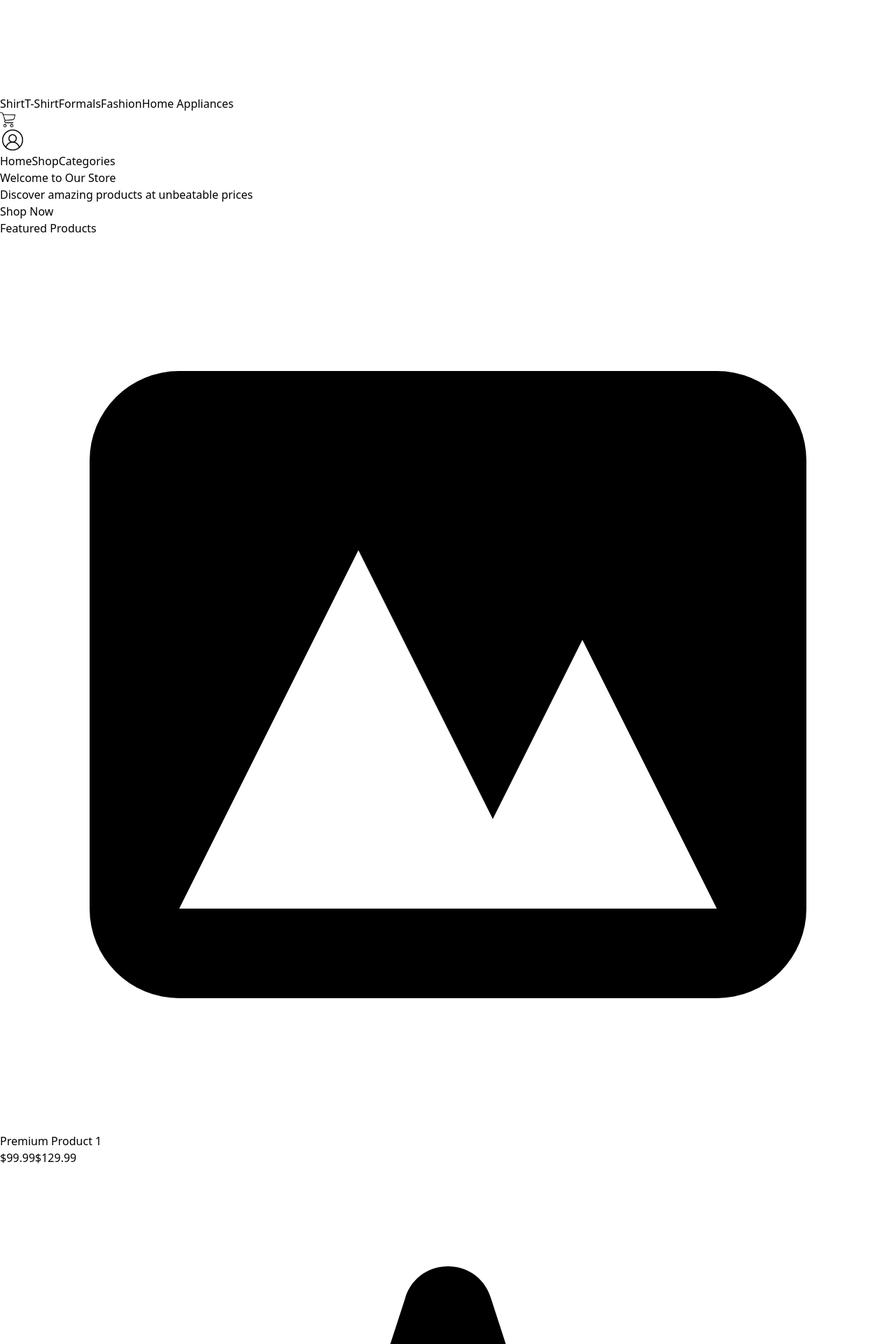
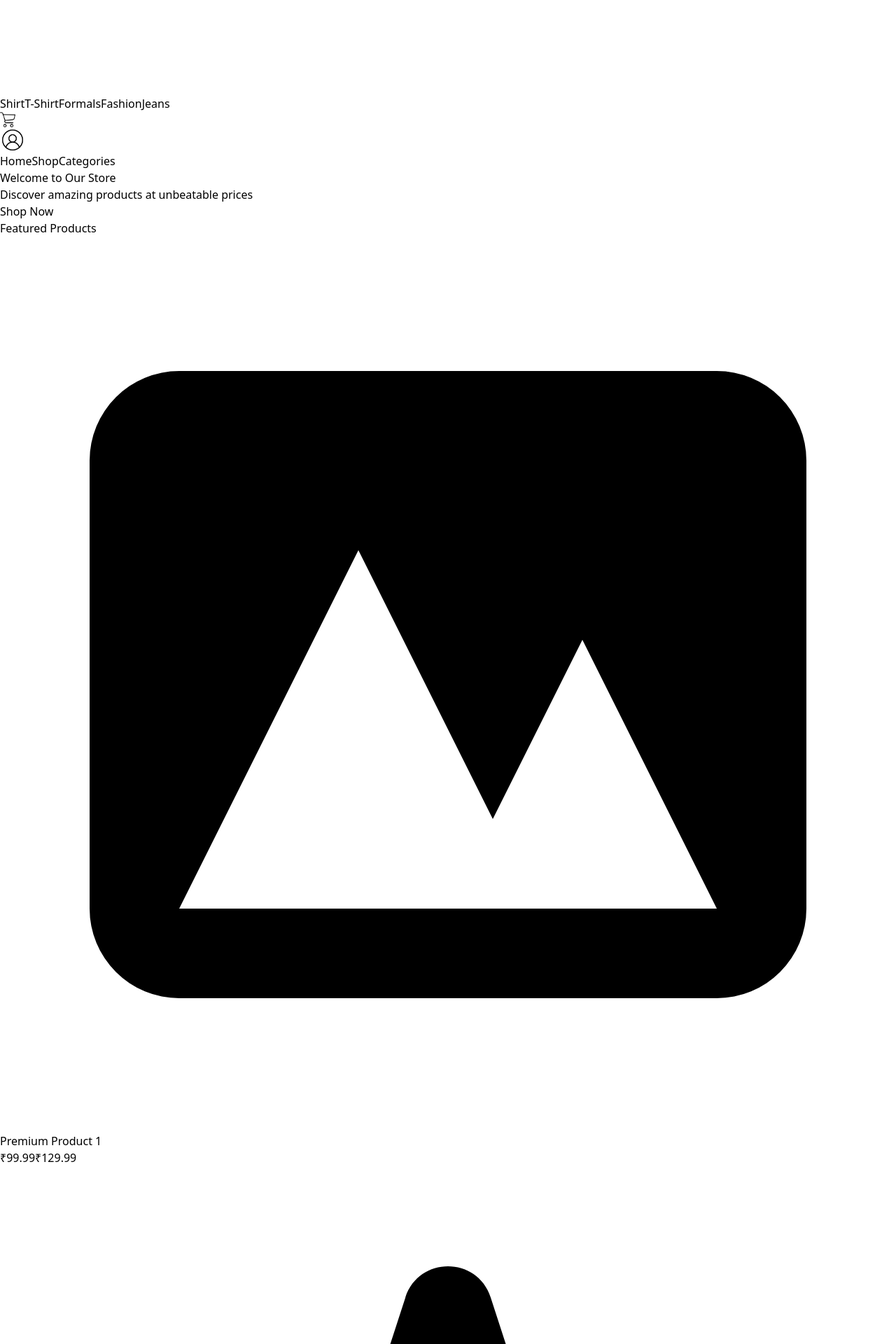
Before and after one commit to Sarthak-Daga/maheshwari_dresses, a Next.js app: page / in a window 1280 px wide. Shown: the part 1260-3180 px from the top of the page at 70% size. Built offline with nearby package versions, Linux system fonts and the light colour scheme.

Commit message:
minor corrections

```diff
--- a/src/app/page.tsx
+++ b/src/app/page.tsx
@@ -119,10 +119,10 @@ export default function Home() {
               </h3>
               <div className="mt-1 flex items-center">
                 <span className="text-indigo-600 font-bold text-lg">
-                  $99.99
+                  ₹99.99
                 </span>
                 <span className="ml-2 text-sm text-gray-500 line-through">
-                  $129.99
+                  ₹129.99
                 </span>
               </div>
               <div className="mt-1 flex items-center">
--- a/src/components/navigationBar/page.tsx
+++ b/src/components/navigationBar/page.tsx
@@ -53,7 +53,7 @@ export default function NavigationBar() {
                 <a href="/category/electronics" className="block px-4 py-2 text-sm text-gray-700 hover:bg-indigo-50 hover:text-indigo-700">T-Shirt</a>
                 <a href="/category/electronics" className="block px-4 py-2 text-sm text-gray-700 hover:bg-indigo-50 hover:text-indigo-700">Formals</a>
                 <a href="/category/fashion" className="block px-4 py-2 text-sm text-gray-700 hover:bg-indigo-50 hover:text-indigo-700">Fashion</a>
-                <a href="/category/home-appliances" className="block px-4 py-2 text-sm text-gray-700 hover:bg-indigo-50 hover:text-indigo-700">Home Appliances</a>
+                <a href="/category/home-appliances" className="block px-4 py-2 text-sm text-gray-700 hover:bg-indigo-50 hover:text-indigo-700">Jeans</a>
               </div>
             </div>
           </div>
```
